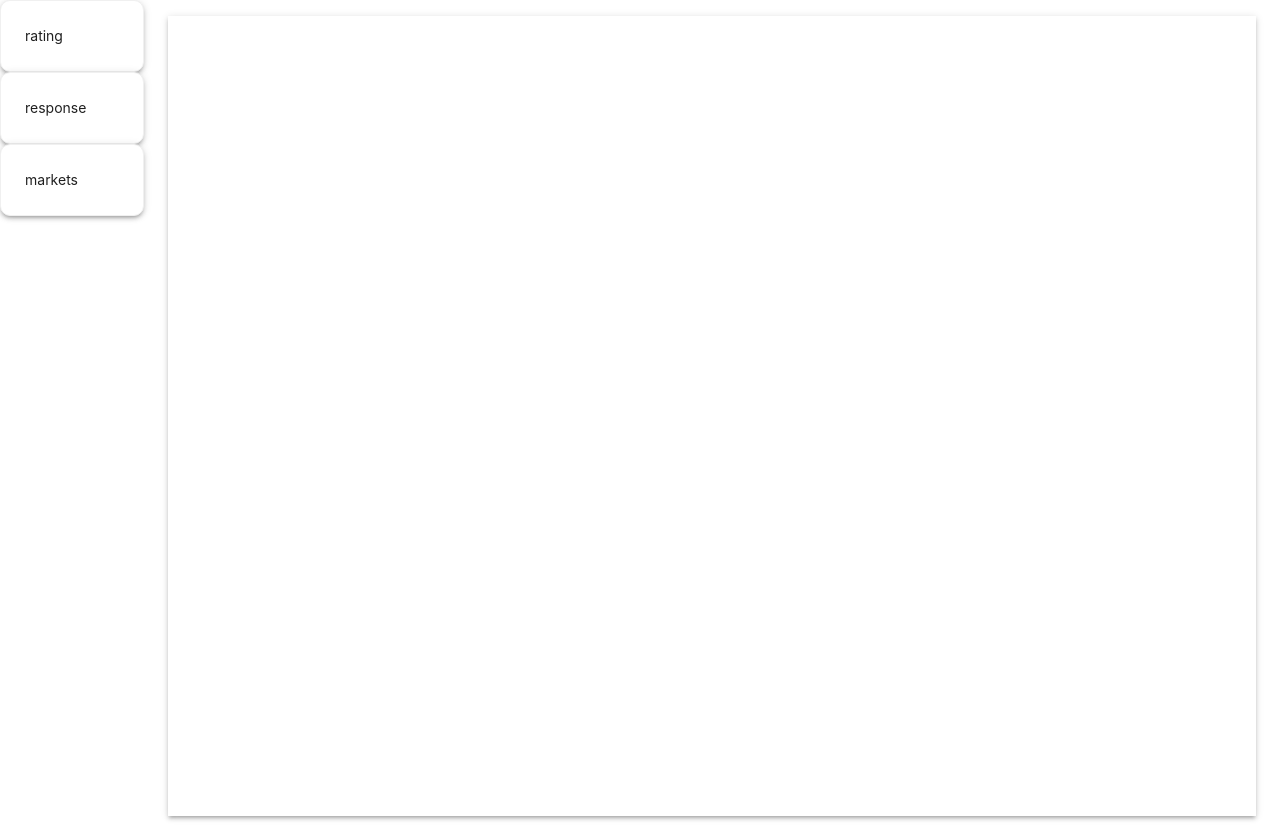
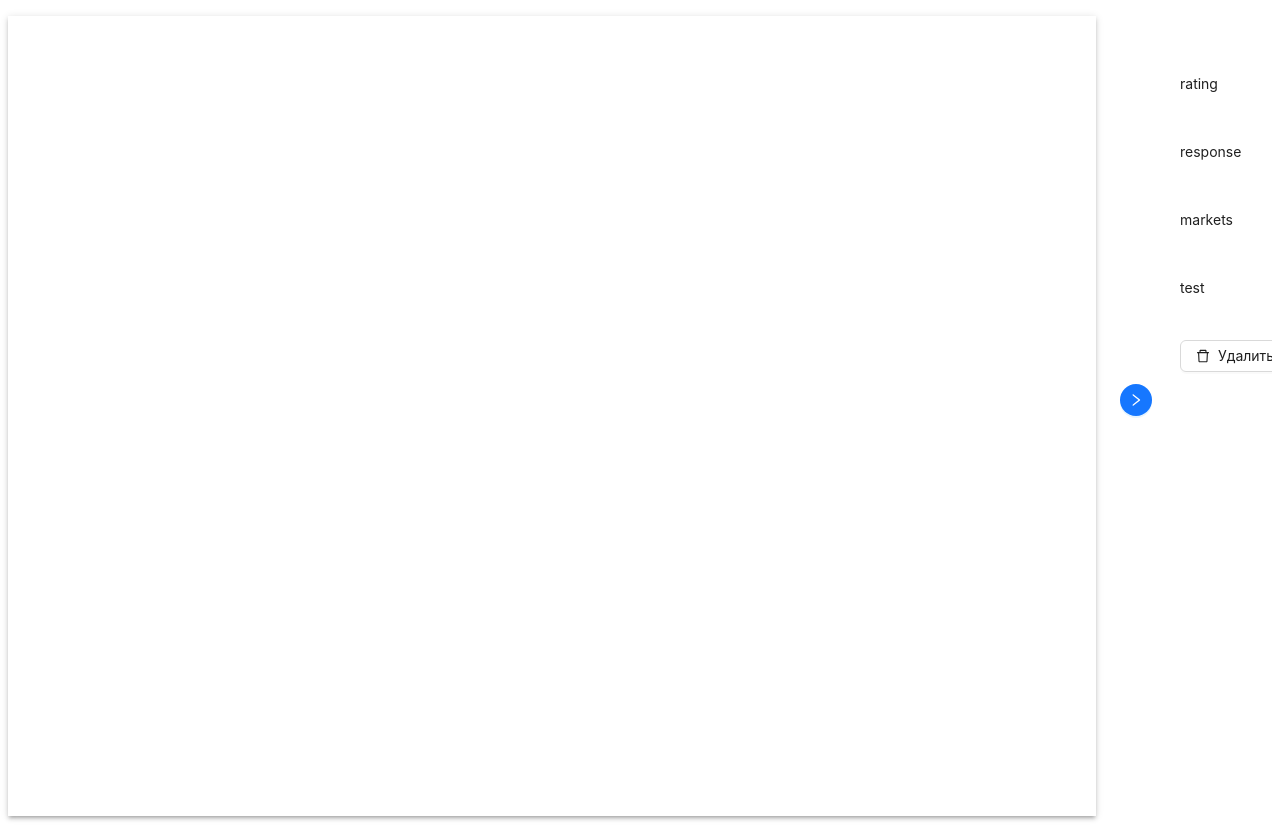
Before and after one commit to Ceosar/grid-dnd, a React (Vite) app: page / in a window 1280 px wide. Built offline with nearby package versions, Linux system fonts and the light colour scheme.

Commit message:
ADD menu and frameElement

```diff
--- /dev/null
+++ b/src/components/pluginsFrame/PluginsFrame.css
@@ -0,0 +1,31 @@
+.menu-wrapper{
+    height: 100%;
+    display: flex;
+    flex-direction: row;
+    align-items: center;
+}
+
+.custom-menu{
+    height: 90%;
+    display: flex;
+    flex-direction: column;
+    gap: 20px;
+}
+
+.custom-menu:last-child{
+
+}
+
+.menu-open{
+    transition: all .4s;
+}
+
+.menu-closed{
+    display: none;
+}
+
+.toggle-button{
+    display: flex;
+    align-items: center;
+    justify-content: center;
+}
--- a/src/components/pluginsFrame/PluginsFrame.jsx
+++ b/src/components/pluginsFrame/PluginsFrame.jsx
@@ -1,7 +1,9 @@
-import React from 'react';
-import { Row, Col } from "antd";
+import React, { useState } from 'react';
+import { Row, Col, Button, Menu } from "antd";
 import FrameGrid from './frameGrid/FrameGrid';
 import PluginElement from './pluginElement/pluginElement';
+import "./PluginsFrame.css"
+import { LeftOutlined, RightOutlined, DeleteOutlined  } from '@ant-design/icons';
 
 
 const PluginsFrame = () => {
@@ -9,16 +11,49 @@ const PluginsFrame = () => {
         { id: 1, pluginName: "rating", pluginTitle: "Общий рейтинг", data: 4.8 },
         { id: 21412, pluginName: "response", pluginTitle: "Отзывы", data: 25246 },
         { id: 4124, pluginName: "markets", pluginTitle: "Маркетплейсы", data: 4.8 },
+        { id: 4412, pluginName: "test", pluginTitle: "тест", data: 4.8 },
     ]
+    const [menuVisible, setMenuVisible] = useState(true);
+
+    const handleMenuToggle = () => {
+        setMenuVisible(!menuVisible);
+    }
+
+    const handleButtonClick = () => {
+
+    }
+
     return (
         <Row gutter={16} style={{ width: "100vw", height: "100vh" }}>
-            <Col span={3}>
-                {plugins.map((pl, index) => (
-                    <PluginElement key={index} pluginData={pl} />
-                ))}
+            <Col span={menuVisible ? 21 : 23} style={{ padding: "16px" }}>
+                <FrameGrid plugins={plugins} />
             </Col>
-            <Col span={21} style={{ padding: "16px" }}>
-                <FrameGrid plugins={plugins} />
+            <Col className='menu-wrapper' style={{ overflow: 'hidden' }} span={menuVisible ? 3 : 0}>
+                <Button
+                    type="primary"
+                    shape="circle"
+                    icon={menuVisible ? <RightOutlined /> : <LeftOutlined />}
+                    className='toggle-button'
+                    onClick={handleMenuToggle}
+                />
+                {menuVisible && (
+                    <Menu
+                        className={`custom-menu ${menuVisible ? "menu-open" : "menu-closed"}`}
+                        mode='inline'
+                    >
+                        {plugins.map((pl, index) => (
+                            <Menu.Item key={index}>
+                                <PluginElement pluginData={pl} />
+                            </Menu.Item>
+                        ))}
+                        <Menu.Item key="bottom">
+                            <Button
+                                icon={<DeleteOutlined />}
+                                onClick={handleButtonClick}
+                            >Удалить</Button>
+                        </Menu.Item>
+                    </Menu>
+                )}
             </Col>
         </Row>
     );
--- a/src/components/pluginsFrame/frameGrid/FrameGrid.jsx
+++ b/src/components/pluginsFrame/frameGrid/FrameGrid.jsx
@@ -3,6 +3,7 @@ import { Layout, Responsive, WidthProvider } from "react-grid-layout";
 import { Row, Col, Card } from "antd";
 import "/node_modules/react-grid-layout/css/styles.css"
 import "/node_modules/react-resizable/css/styles.css"
+import FrameGridElement from "./frameGridElement/FrameGridElement";
 
 const ResponsiveGridLayout = WidthProvider(Responsive);
 
@@ -57,21 +58,23 @@ const FrameGrid = () => {
             }}
         >
             {layout.map((item) => (
-                <Card
+                <section
                     key={item.i}
                     id={item.i}
-                    hoverable
-                    onResize={(layout, oldItem, newItem) => {
-                        setLayout(layout);
-                    }}
                     style={{
                         boxShadow:
                             "rgba(0, 0, 0, 0.2) 0px 3px 3px -2px, rgba(0, 0, 0, 0.14) 0px 3px 4px 0px, rgba(0, 0, 0, 0.12) 0px 1px 8px 0px",
                         borderRadius: "10px",
                     }}
                 >
-                    {item.pluginData && item.pluginData.pluginName}
-                </Card>
+                    <FrameGridElement
+                        id={item.i}
+                        item={item}
+                        onResize={(layout, oldItem, newItem) => {
+                            setLayout(layout);
+                        }}
+                    />
+                </section>
             ))}
         </ResponsiveGridLayout>
     );
--- /dev/null
+++ b/src/components/pluginsFrame/frameGrid/frameGridElement/FrameGridElement.jsx
@@ -0,0 +1,11 @@
+import React from 'react';
+
+const FrameGridElement = ({item, id}) => {
+    return (
+        <section>
+            {item.pluginData && item.pluginData.pluginName}
+        </section>
+    );
+}
+
+export default FrameGridElement;
--- a/src/components/pluginsFrame/pluginElement/PluginElement.jsx
+++ b/src/components/pluginsFrame/pluginElement/PluginElement.jsx
@@ -8,18 +8,12 @@ const PluginElement = ({ pluginData }) => {
         e.dataTransfer.setData("pluginData", JSON.stringify(pluginData));
     };
     return (
-        <Card
-            hoverable
+        <section
             draggable
             onDragStart={handleDragStart}
-            style={{
-                boxShadow:
-                    "rgba(0, 0, 0, 0.2) 0px 3px 3px -2px, rgba(0, 0, 0, 0.14) 0px 3px 4px 0px, rgba(0, 0, 0, 0.12) 0px 1px 8px 0px",
-                borderRadius: "10px",
-            }}
         >
             <div >{pluginData.pluginName}</div>
-        </Card>
+        </section>
     );
 }
 
```
